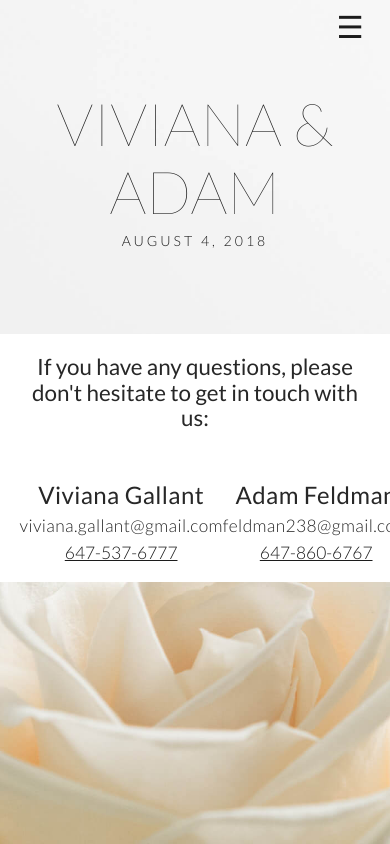
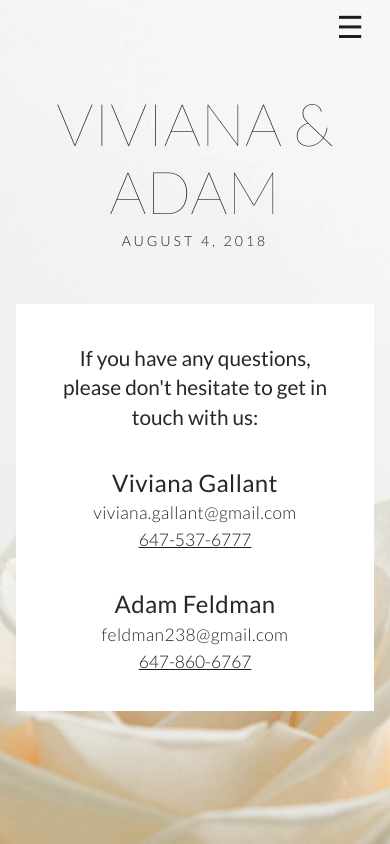
Before and after one commit to adamfeldman2/va-wedding-2, a React (Create React App) app in the folder client/: page /contact in a window 390 px wide. Built offline with nearby package versions, Linux system fonts and the light colour scheme; the HTML template or start-up script is replaced by a standard one.

Commit message:
Responsify /details, /lodging, and /contact

```diff
--- a/client/src/components/Header.js
+++ b/client/src/components/Header.js
@@ -10,12 +10,21 @@ class Header extends React.Component {
     };
 
     this.onHamburgerClick = this.onHamburgerClick.bind(this);
+    this.onNavLinkClick = this.onNavLinkClick.bind(this);
   }
 
   onHamburgerClick() {
     this.setState((prevState) => {
       return {
         hamburgerActive: !prevState.hamburgerActive
+      };
+    });
+  }
+
+  onNavLinkClick() {
+    this.setState(() => {
+      return {
+        hamburgerActive: false
       };
     });
   }
@@ -35,27 +44,27 @@ class Header extends React.Component {
 
         <ul className={`wrapper ${this.state.hamburgerActive ? 'active' : ''}`}>
           <li>
-            <NavLink to="/" className="nav-link-home" onClick={this.onHamburgerClick}>
+            <NavLink to="/" className="nav-link-home" onClick={this.onNavLinkClick}>
               Home
             </NavLink>
           </li>
           <li>
-            <NavLink to="/details" activeClassName="active" onClick={this.onHamburgerClick}>
+            <NavLink to="/details" activeClassName="active" onClick={this.onNavLinkClick}>
               Details
             </NavLink>
           </li>
           <li>
-            <NavLink to="/lodging" activeClassName="active" onClick={this.onHamburgerClick}>
+            <NavLink to="/lodging" activeClassName="active" onClick={this.onNavLinkClick}>
               Lodging
             </NavLink>
           </li>
           <li>
-            <NavLink to="/rsvp" activeClassName="active" onClick={this.onHamburgerClick}>
+            <NavLink to="/rsvp" activeClassName="active" onClick={this.onNavLinkClick}>
               RSVP
             </NavLink>
           </li>
           <li>
-            <NavLink to="/contact" activeClassName="active" onClick={this.onHamburgerClick}>
+            <NavLink to="/contact" activeClassName="active" onClick={this.onNavLinkClick}>
               Contact
             </NavLink>
           </li>
--- a/client/src/components/PageTemplate.js
+++ b/client/src/components/PageTemplate.js
@@ -8,9 +8,7 @@ const PageTemplate = (props) => {
         <h1>VIVIANA &amp; ADAM</h1>
         <h5>August 4, 2018</h5>
       </Link>
-      <div className="wrapper-page-template-content-box box-wrapper">
-        {props.children}
-      </div>
+      <div className="wrapper-page-template-content-box box-wrapper">{props.children}</div>
     </div>
   );
 };
--- a/client/src/styles/App.css
+++ b/client/src/styles/App.css
@@ -210,6 +210,9 @@ body {
   max-width: 720px;
   padding: 5%;
   margin: 0 auto; }
+  @media (max-width: 500px) {
+    .box-wrapper {
+      padding: 10%; } }
 
 .wrapper-button {
   display: flex;
@@ -340,7 +343,7 @@ body {
           padding: 12px; } }
 
 .wrapper-component-page-template {
-  margin: 90px 0; }
+  padding: 90px 0; }
   .wrapper-component-page-template .wrapper-page-template-title {
     color: #1c1c1c; }
     .wrapper-component-page-template .wrapper-page-template-title h1 {
@@ -357,6 +360,14 @@ body {
       margin: 7px 0 85px; }
   .wrapper-component-page-template .wrapper-page-template-content-box {
     background-color: #fff; }
+  @media (max-width: 865px) {
+    .wrapper-component-page-template .wrapper-page-template-title h1 {
+      padding: 0 4%; }
+    .wrapper-component-page-template .wrapper-page-template-content-box {
+      margin: 0 4%; } }
+  @media (max-width: 500px) {
+    .wrapper-component-page-template .wrapper-page-template-title h5 {
+      margin: 7px 0 55px; } }
 
 .wrapper-component-rsvp-form .wrapper-question {
   display: block;
@@ -417,7 +428,8 @@ body {
   font-size: 1.4em;
   margin-bottom: 50px;
   text-align: center;
-  font-size: 1.4em; }
+  font-size: 1.4em;
+  line-height: 1.4; }
 
 .wrapper-page-contact .wrapper-content {
   display: flex;
@@ -446,12 +458,24 @@ body {
     .wrapper-page-contact .wrapper-content a:hover {
       color: rgba(28, 28, 28, 0.5); }
 
+@media (max-width: 600px) {
+  .wrapper-page-contact .wrapper-content {
+    flex-direction: column; }
+  .wrapper-page-contact .wrapper-viv {
+    margin-bottom: 40px; } }
+
+@media (max-width: 500px) {
+  .wrapper-page-contact h2 {
+    font-size: 1.3em;
+    margin-bottom: 38px; } }
+
 .wrapper-page-details h2 {
   font-size: 1.63em;
   font-weight: 300;
   letter-spacing: 1px;
   text-align: center;
-  margin-bottom: 24px; }
+  margin-bottom: 24px;
+  line-height: 1.2; }
 
 .wrapper-page-details .start-time {
   font-size: 1.13em;
@@ -459,7 +483,8 @@ body {
   font-weight: 300;
   letter-spacing: 4px;
   text-transform: uppercase;
-  margin-bottom: 24px; }
+  margin-bottom: 24px;
+  line-height: 1.5; }
 
 .wrapper-page-details .wrapper-address {
   display: flex;
@@ -473,6 +498,24 @@ body {
     font-weight: 400;
     letter-spacing: 0.4px;
     margin-bottom: 5px; }
+
+@media (max-width: 500px) {
+  .wrapper-page-details h2 {
+    font-size: 1.5em; }
+  .wrapper-page-details .start-time {
+    font-size: 1.1em; }
+  .wrapper-page-details .wrapper-address {
+    display: flex;
+    justify-content: center;
+    align-items: center;
+    flex-direction: column;
+    margin-bottom: 24px; }
+    .wrapper-page-details .wrapper-address p {
+      text-align: center;
+      font-size: 0.95em;
+      font-weight: 400;
+      letter-spacing: 0.4px;
+      margin-bottom: 5px; } }
 
 .wrapper-page-lodging {
   display: flex;
@@ -490,7 +533,8 @@ body {
       .wrapper-page-lodging .hotel p:nth-child(2) {
         margin: 14px 0 11px; }
       .wrapper-page-lodging .hotel p:nth-child(3) {
-        font-size: 1.1em; }
+        font-size: 1.1em;
+        margin-bottom: 4px; }
       .wrapper-page-lodging .hotel p:nth-child(4) {
         margin-bottom: 9px;
         font-size: 1.1em; }
@@ -509,6 +553,11 @@ body {
           color: rgba(28, 28, 28, 0.5); }
     .wrapper-page-lodging .hotel .wrapper-button {
       margin-top: 26px; }
+  @media (max-width: 594px) {
+    .wrapper-page-lodging {
+      flex-direction: column; }
+      .wrapper-page-lodging .hotel:first-of-type {
+        margin-bottom: 75px; } }
 
 .wrapper-page-rsvp h2 {
   font-weight: 300;
@@ -593,3 +642,6 @@ body {
     .wrapper-page-home .button-rsvp:hover {
       background-color: #1c1c1c;
       color: #fff; }
+  @media (max-width: 500px) {
+    .wrapper-page-home {
+      bottom: 46%; } }
--- a/client/src/styles/partials/_normalize.scss
+++ b/client/src/styles/partials/_normalize.scss
@@ -217,6 +217,10 @@ body {
   max-width: 720px;
   padding: 5%;
   margin: 0 auto;
+
+  @media (max-width: 500px) {
+    padding: 10%;
+  }
 }
 
 .wrapper-button {
--- a/client/src/styles/partials/components/_PageTemplate.scss
+++ b/client/src/styles/partials/components/_PageTemplate.scss
@@ -1,5 +1,5 @@
 .wrapper-component-page-template {
-  margin: 90px 0;
+  padding: 90px 0;
 
   .wrapper-page-template-title {
     color: $black;
@@ -24,4 +24,24 @@
   .wrapper-page-template-content-box {
     background-color: $white;
   }
+
+  @media (max-width: 865px) {
+    .wrapper-page-template-title {
+      h1 {
+        padding: 0 4%;
+      }
+    }
+
+    .wrapper-page-template-content-box {
+      margin: 0 4%;
+    }
+  }
+
+  @media (max-width: 500px) {
+    .wrapper-page-template-title {
+      h5 {
+        margin: 7px 0 55px;
+      }
+    }
+  }
 }
--- a/client/src/styles/partials/pages/_Contact.scss
+++ b/client/src/styles/partials/pages/_Contact.scss
@@ -5,6 +5,7 @@
     margin-bottom: 50px;
     text-align: center;
     font-size: 1.4em;
+    line-height: 1.4;
   }
 
   .wrapper-content {
@@ -42,4 +43,21 @@
       }
     }
   }
+
+  @media (max-width: 600px) {
+    .wrapper-content {
+      flex-direction: column;
+    }
+
+    .wrapper-viv {
+      margin-bottom: 40px;
+    }
+  }
+
+  @media (max-width: 500px) {
+    h2 {
+      font-size: 1.3em;
+      margin-bottom: 38px;
+    }
+  }
 }
--- a/client/src/styles/partials/pages/_Home.scss
+++ b/client/src/styles/partials/pages/_Home.scss
@@ -105,4 +105,8 @@
       color: $white;
     }
   }
+
+  @media (max-width: 500px) {
+    bottom: 46%;
+  }
 }
```
Also changed, not shown: client/src/styles/partials/pages/_Details.scss (+28 -0 lines), client/src/styles/partials/pages/_Lodging.scss (+9 -0 lines).
